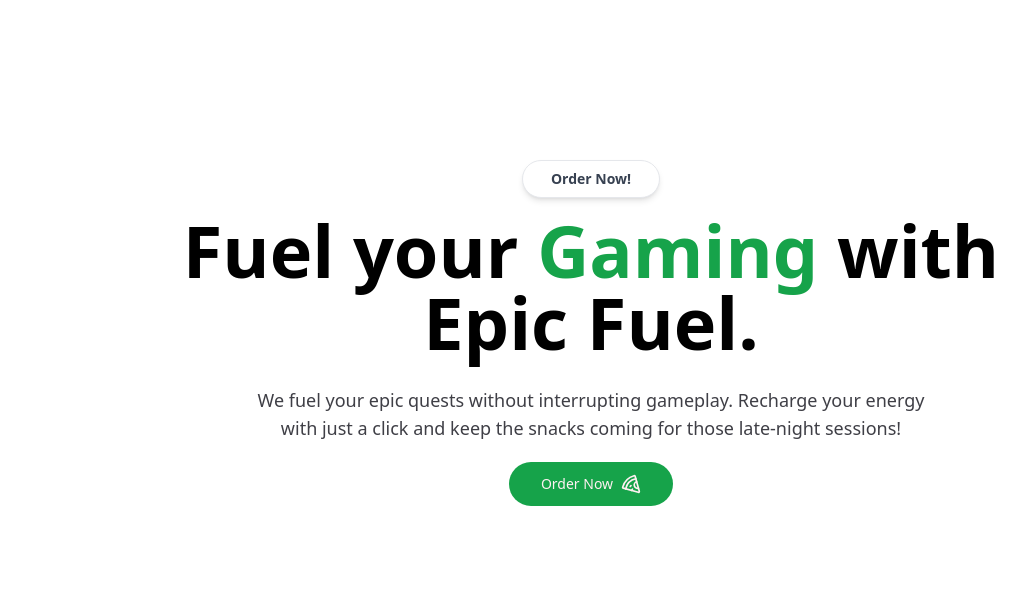
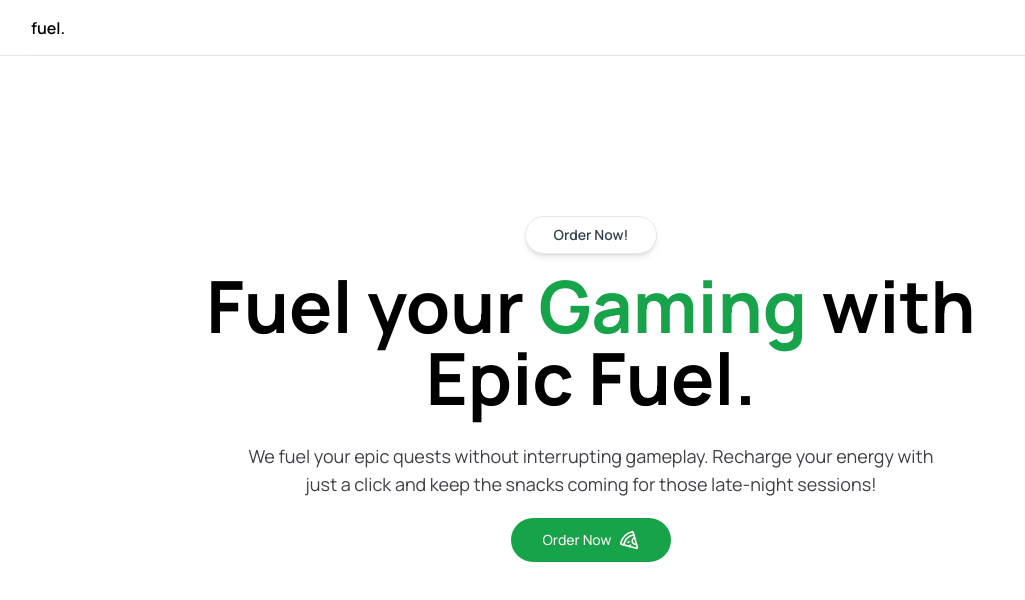
Before and after one commit to Shravan-Chaudhary/client-ui, a Next.js app: page / in a window 1280 px wide. Shown: the top 600 px of the page, without its empty margins (49-1074 px from the left). Built offline with nearby package versions, Linux system fonts and the light colour scheme.

Commit message:
refactor:

```diff
--- a/src/app/layout.tsx
+++ b/src/app/layout.tsx
@@ -1,35 +1,27 @@
-import type { Metadata } from "next";
-import localFont from "next/font/local";
-import "./globals.css";
+import type { Metadata } from 'next'
+import { Manrope } from 'next/font/google'
+import './globals.css'
+import { cn } from '@/lib/utils'
+import Navbar from '@/components/Navbar'
 
-const geistSans = localFont({
-  src: "./fonts/GeistVF.woff",
-  variable: "--font-geist-sans",
-  weight: "100 900",
-});
-const geistMono = localFont({
-  src: "./fonts/GeistMonoVF.woff",
-  variable: "--font-geist-mono",
-  weight: "100 900",
-});
+const manrope = Manrope({ subsets: ['latin'], variable: '--font-manrope' })
 
 export const metadata: Metadata = {
-  title: "Create Next App",
-  description: "Generated by create next app",
-};
+  title: 'Create Next App',
+  description: 'Generated by create next app',
+}
 
 export default function RootLayout({
   children,
 }: Readonly<{
-  children: React.ReactNode;
+  children: React.ReactNode
 }>) {
   return (
-    <html lang="en">
-      <body
-        className={`${geistSans.variable} ${geistMono.variable} antialiased`}
-      >
+    <html lang='en'>
+      <body className={cn('min-h-screen antialiased', manrope.className)}>
+        <Navbar />
         {children}
       </body>
     </html>
-  );
+  )
 }
```
